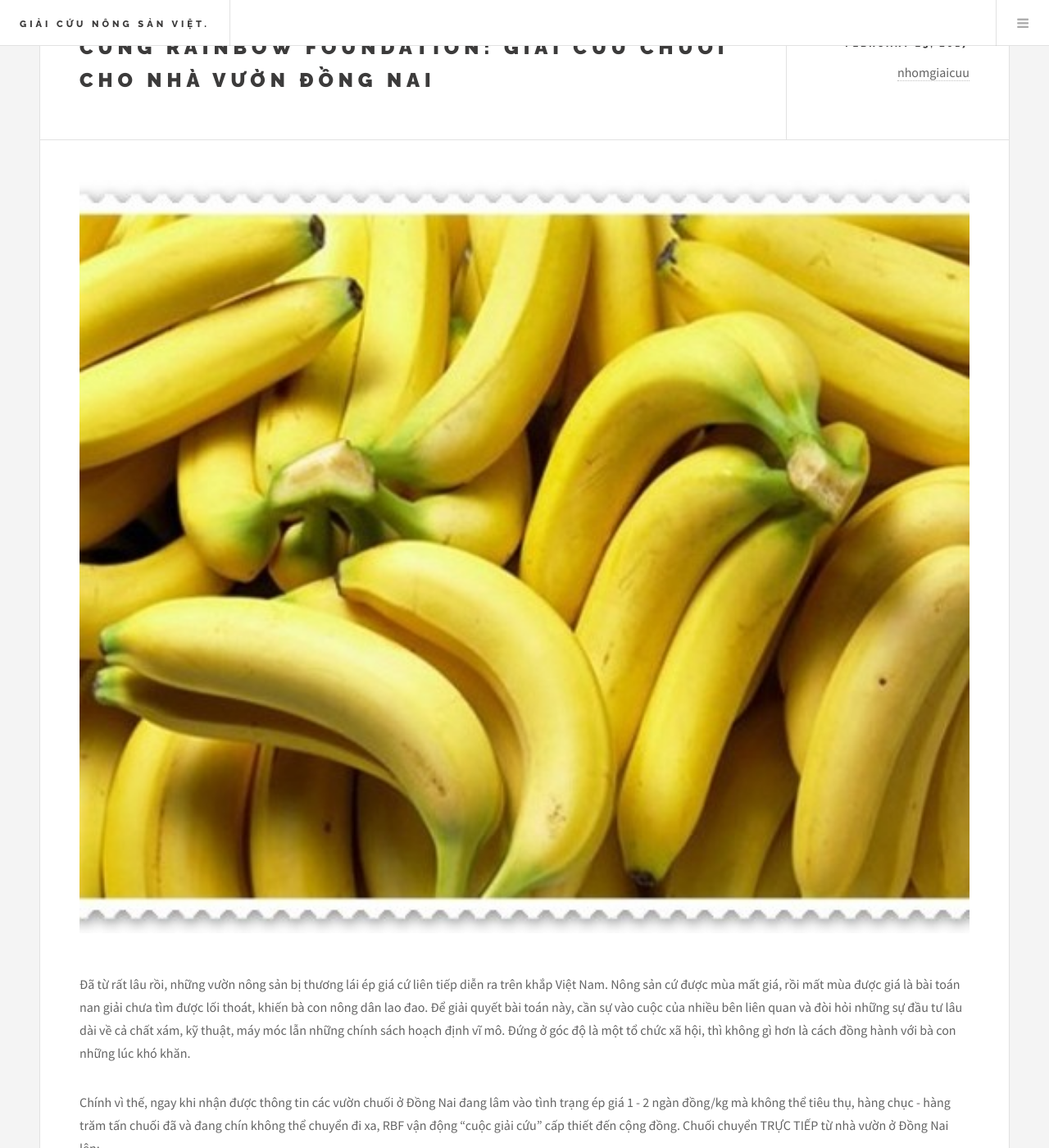
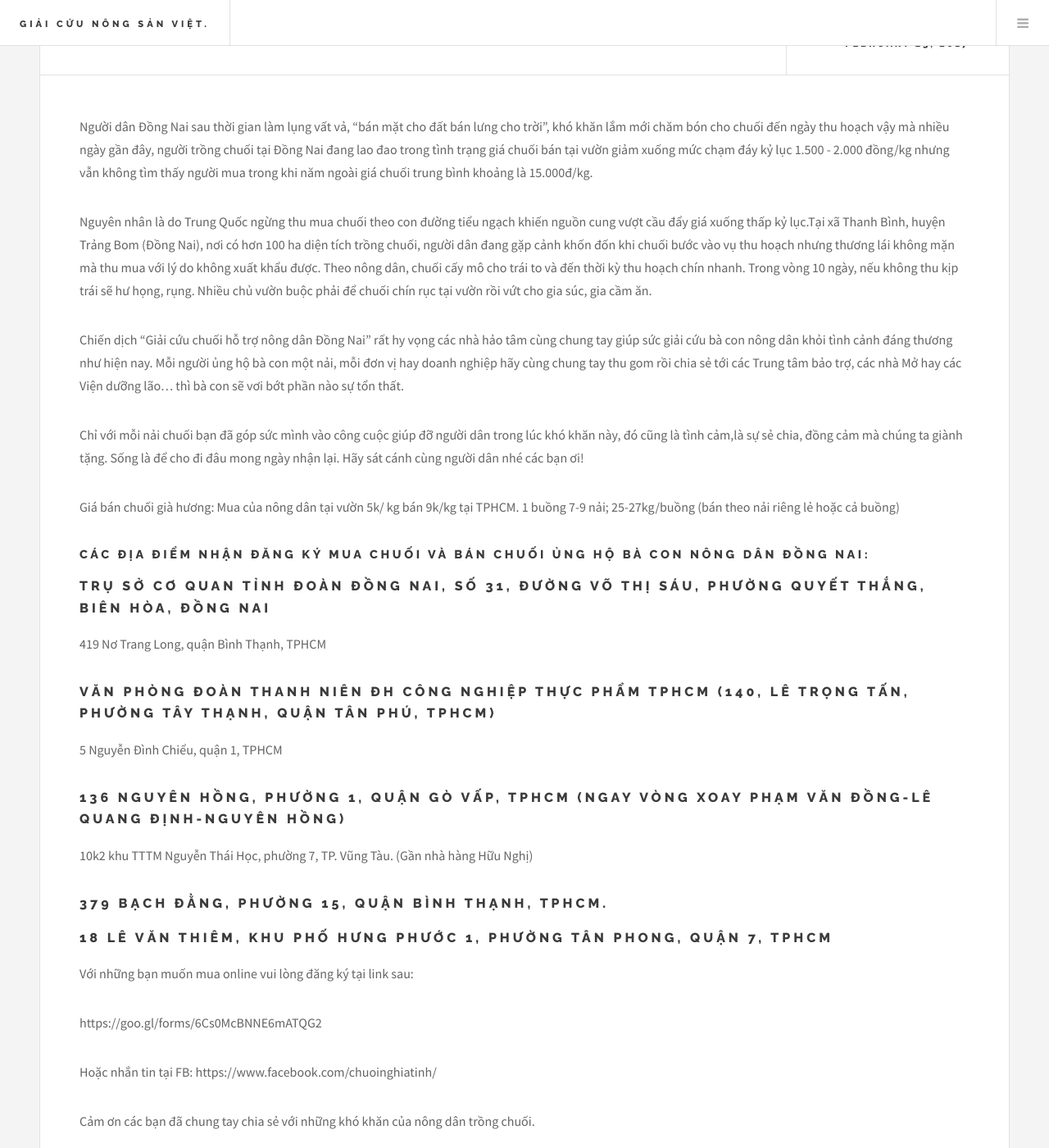
Before and after one commit to giaicuunongsanviet/giaicuunongsanviet.github.io, a Jekyll site: the page built from _posts/2016-12-09-giai-cuu-chuoi-cho-nha-vuon-dong-nai.markdown, in a window 1280 px wide and 1400 px high, scrolled down 389 px. Shown: the whole window at 82% size. Built offline with Jekyll 4.4.1, drawn with Linux system fonts in a browser that asks for light colours; our own code applies the rules of GitHub Pages for plain Markdown files; some of the changed text lies outside the part shown.

Commit message:
Tungns setup project and this is first commit

```diff
--- a/_posts/2016-12-09-giai-cuu-chuoi-cho-nha-vuon-dong-nai.markdown
+++ b/_posts/2016-12-09-giai-cuu-chuoi-cho-nha-vuon-dong-nai.markdown
@@ -5,27 +5,44 @@ date:   2017-02-23 11:46:07
 categories: nhomgiaicuu update
 tags: giaicuu chuoi dongnai chungtay
 image: /images/chuoi.jpg
-description: "Đã từ rất lâu rồi, những vườn nông sản bị thương lái ép giá cứ liên tiếp diễn ra trên khắp Việt Nam. Nông sản cứ được mùa mất giá, rồi mất mùa được giá là bài toán nan giải chưa tìm được lối thoát, khiến bà con nông dân lao đao. Để giải quyết bài toán này, cần sự vào cuộc của nhiều bên liên quan và đòi hỏi những sự đầu tư lâu dài về cả chất xám, kỹ thuật, máy móc lẫn những chính sách hoạch định vĩ mô. Đứng ở góc độ là một tổ chức xã hội, thì không gì hơn là cách đồng hành với bà con những lúc khó khăn."
-author: "Rainbow Foundation"
+description: "Người dân Đồng Nai sau thời gian làm lụng vất vả, "bán mặt cho đất bán lưng cho trời", khó khăn lắm mới chăm bón cho chuối đến ngày thu hoạch vậy mà nhiều ngày gần đây, người trồng chuối tại Đồng Nai đang lao đao trong tình trạng giá chuối bán tại vườn giảm xuống mức chạm đáy kỷ lục 1.500 - 2.000 đồng/kg nhưng vẫn không tìm thấy người mua trong khi năm ngoài giá chuối trung bình khoảng là 15.000đ/kg.
+"
+author: "Tinh Tam"
 ---
 
-Đã từ rất lâu rồi, những vườn nông sản bị thương lái ép giá cứ liên tiếp diễn ra trên khắp Việt Nam. Nông sản cứ được mùa mất giá, rồi mất mùa được giá là bài toán nan giải chưa tìm được lối thoát, khiến bà con nông dân lao đao. Để giải quyết bài toán này, cần sự vào cuộc của nhiều bên liên quan và đòi hỏi những sự đầu tư lâu dài về cả chất xám, kỹ thuật, máy móc lẫn những chính sách hoạch định vĩ mô. Đứng ở góc độ là một tổ chức xã hội, thì không gì hơn là cách đồng hành với bà con những lúc khó khăn.
+Người dân Đồng Nai sau thời gian làm lụng vất vả, "bán mặt cho đất bán lưng cho trời", khó khăn lắm mới chăm bón cho chuối đến ngày thu hoạch vậy mà nhiều ngày gần đây, người trồng chuối tại Đồng Nai đang lao đao trong tình trạng giá chuối bán tại vườn giảm xuống mức chạm đáy kỷ lục 1.500 - 2.000 đồng/kg nhưng vẫn không tìm thấy người mua trong khi năm ngoài giá chuối trung bình khoảng là 15.000đ/kg.
 
-Chính vì thế, ngay khi nhận được thông tin các vườn chuối ở Đồng Nai đang lâm vào tình trạng ép giá 1 - 2 ngàn đồng/kg mà không thể tiêu thụ, hàng chục - hàng trăm tấn chuối đã và đang chín không thể chuyển đi xa, RBF vận động "cuộc giải cứu" cấp thiết đến cộng đồng. Chuối chuyển TRỰC TIẾP từ nhà vườn ở Đồng Nai lên:
+Nguyên nhân là do Trung Quốc ngừng thu mua chuối theo con đường tiểu ngạch khiến nguồn cung vượt cầu đẩy giá xuống thấp kỷ lục.Tại xã Thanh Bình, huyện Trảng Bom (Đồng Nai), nơi có hơn 100 ha diện tích trồng chuối, người dân đang gặp cảnh khốn đốn khi chuối bước vào vụ thu hoạch nhưng thương lái không mặn mà thu mua với lý do không xuất khẩu được.
+Theo nông dân, chuối cấy mô cho trái to và đến thời kỳ thu hoạch chín nhanh. Trong vòng 10 ngày, nếu không thu kịp trái sẽ hư họng, rụng. Nhiều chủ vườn buộc phải để chuối chín rục tại vườn rồi vứt cho gia súc, gia cầm ăn.
 
-Chuối già hương cấy mô
-Giá bán: 8,000đ/kg
-Bán theo túi: 50,000đ/túi (khoảng hơn 6kg)
-Chuối được đội ngũ chuyên viên chọn lựa, cắt sẵn thành từng trái để dễ bảo quản và vận chuyển. Mỗi bao đều có những trái chuối đã chín hườm và những trái sắp chín cắt từ trên cây, đảm bảo chất lượng.
+Chiến dịch "Giải cứu chuối hỗ trợ nông dân Đồng Nai" rất hy vọng các nhà hảo tâm cùng chung tay giúp sức giải cứu bà con nông dân khỏi tình cảnh đáng thương như hiện nay. Mỗi người ủng hộ bà con một nải, mỗi đơn vị hay doanh nghiệp hãy cùng chung tay thu gom rồi chia sẻ tới các Trung tâm bảo trợ, các nhà Mở hay các Viện dưỡng lão... thì bà con sẽ vơi bớt phần nào sự tổn thất.
 
-HÌNH THỨC MUA: Ship tận nơi trong nội thành TP.HCM hoặc RBF tổ chức bán trực tiếp để các bạn đến ủng hộ cho vui, tạo không khí cộng đồng cũng như gặp gỡ những tấm lòng cứu giúp bà con nông dân :D
-- Ship thu tiền trực tiếp: phí ship 30k/địa chỉ. Vui lòng inbox đặt hàng. Bắt đầu giao hàng vào thứ 6 (24/02).
-- Đến mua trực tiếp: vào lúc 15 - 18g chiều thứ Sáu ngày 24/02.
-Tại địa chỉ 73 Ngô Thời Nhiệm, P.06, Q.03
+Chỉ với mỗi nải chuối bạn đã góp sức mình vào công cuộc giúp đỡ người dân trong lúc khó khăn này, đó cũng là tình cảm,là sự sẻ chia, đồng cảm mà chúng ta giành tặng. Sống là để cho đi đâu mong ngày nhận lại. Hãy sát cánh cùng người dân nhé các bạn ơi!
 
-Mục đích chính của hoạt động là giúp đỡ bà con nông dân. Ngoài ra, như thường lệ, tất cả lợi nhuận sẽ được góp vào Quỹ RBF để tiếp tục những chiến dịch cộng đồng/dự án thiện nguyện tiếp theo.
+Giá bán chuối già hương: Mua của nông dân tại vườn 5k/ kg bán 9k/kg tại TPHCM. 1 buồng 7-9 nải; 25-27kg/buồng (bán theo nải riêng lẻ hoặc cả buồng)
 
-Các bạn có thể chung tay bằng cách chia sẻ thông tin giúp RBF nhé <3
------------------------------------------------------------------
-THÔNG TIN LIÊN HỆ
-Hotline: +84 906 919 848
+
+### Các địa điểm nhận đăng ký mua chuối và bán chuối ủng hộ bà con nông dân Đồng Nai:
+
+# Trụ sở cơ quan Tỉnh đoàn Đồng Nai, số 31, đường Võ Thị Sáu, phường Quyết Thắng, Biên Hòa, Đồng Nai
+419 Nơ Trang Long, quận Bình Thạnh, TPHCM
+
+# Văn phòng Đoàn Thanh niên ĐH Công nghiệp Thực phẩm TPHCM (140, Lê Trọng Tấn, phường Tây Thạnh, quận Tân Phú, TPHCM)
+5 Nguyễn Đình Chiểu, quận 1, TPHCM
+
+# 136 Nguyên Hồng, phường 1, quận Gò Vấp, TPHCM (ngay vòng xoay Phạm Văn Đồng-Lê Quang Định-Nguyên Hồng)
+10k2 khu TTTM Nguyễn Thái Học, phường 7, TP. Vũng Tàu. (Gần nhà hàng Hữu Nghị)
+
+
+# 379 Bạch Đằng, phường 15, quận Bình Thạnh, TPHCM.
+
+
+# 18 Lê Văn Thiêm, khu phố Hưng Phước 1, phường Tân Phong, quận 7, TPHCM
+
+Với những bạn muốn mua online vui lòng đăng ký tại link sau:
+
+https://goo.gl/forms/6Cs0McBNNE6mATQG2
+
+Hoặc nhắn tin tại FB: https://www.facebook.com/chuoinghiatinh/
+
+Cảm ơn các bạn đã chung tay chia sẻ với những khó khăn của nông dân trồng chuối.
```
